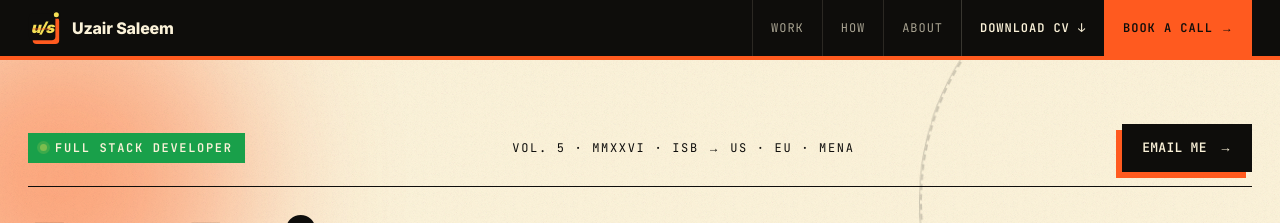
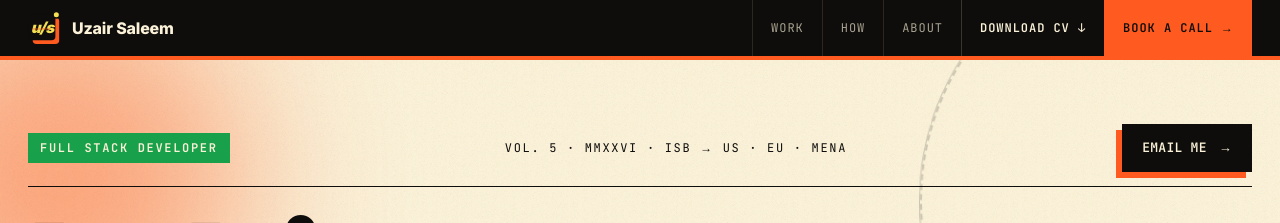
Before and after one commit to developeruzairsaleem/personal-portfolio, a Next.js app: page / in a window 1280 px wide. Shown: the top 223 px of the page. Built offline with nearby package versions, Linux system fonts and the light colour scheme.

Commit message:
Drop the blinking lemon dot on .ribbon labels — they're labels, not status indicators

```diff
--- a/src/app/globals.css
+++ b/src/app/globals.css
@@ -233,12 +233,6 @@ body::before {
   letter-spacing: 0.02em;
 }
 
-.ribbon::before {
-  content: ''; width: 7px; height: 7px; border-radius: 50%;
-  background: var(--lemon); box-shadow: 0 0 0 3px rgba(245, 224, 85, 0.35);
-  animation: blink 2s infinite;
-}
-@keyframes blink { 0%, 100% { opacity: 1; } 50% { opacity: 0.45; } }
 
 .megatype {
   position: relative;
```
